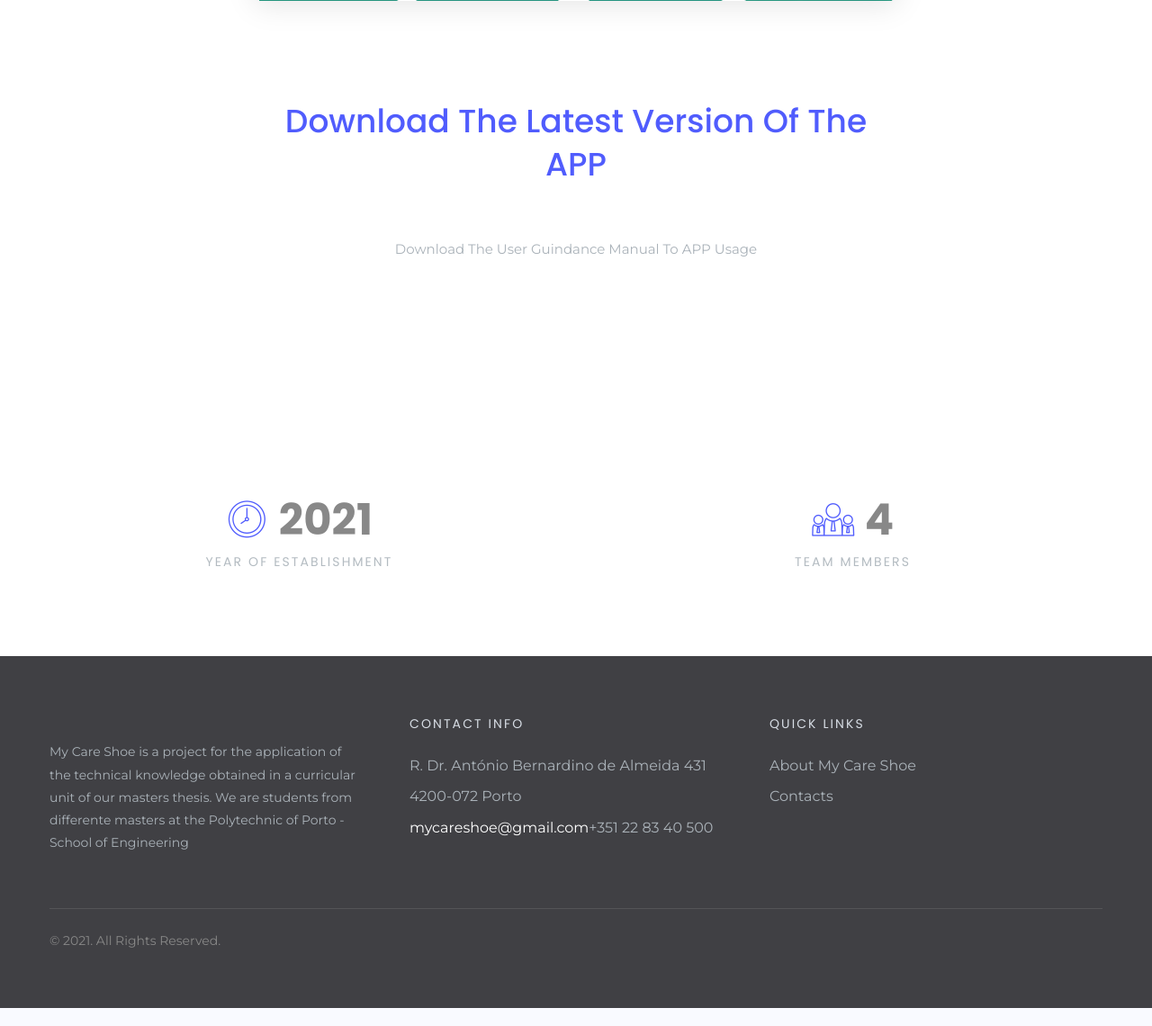
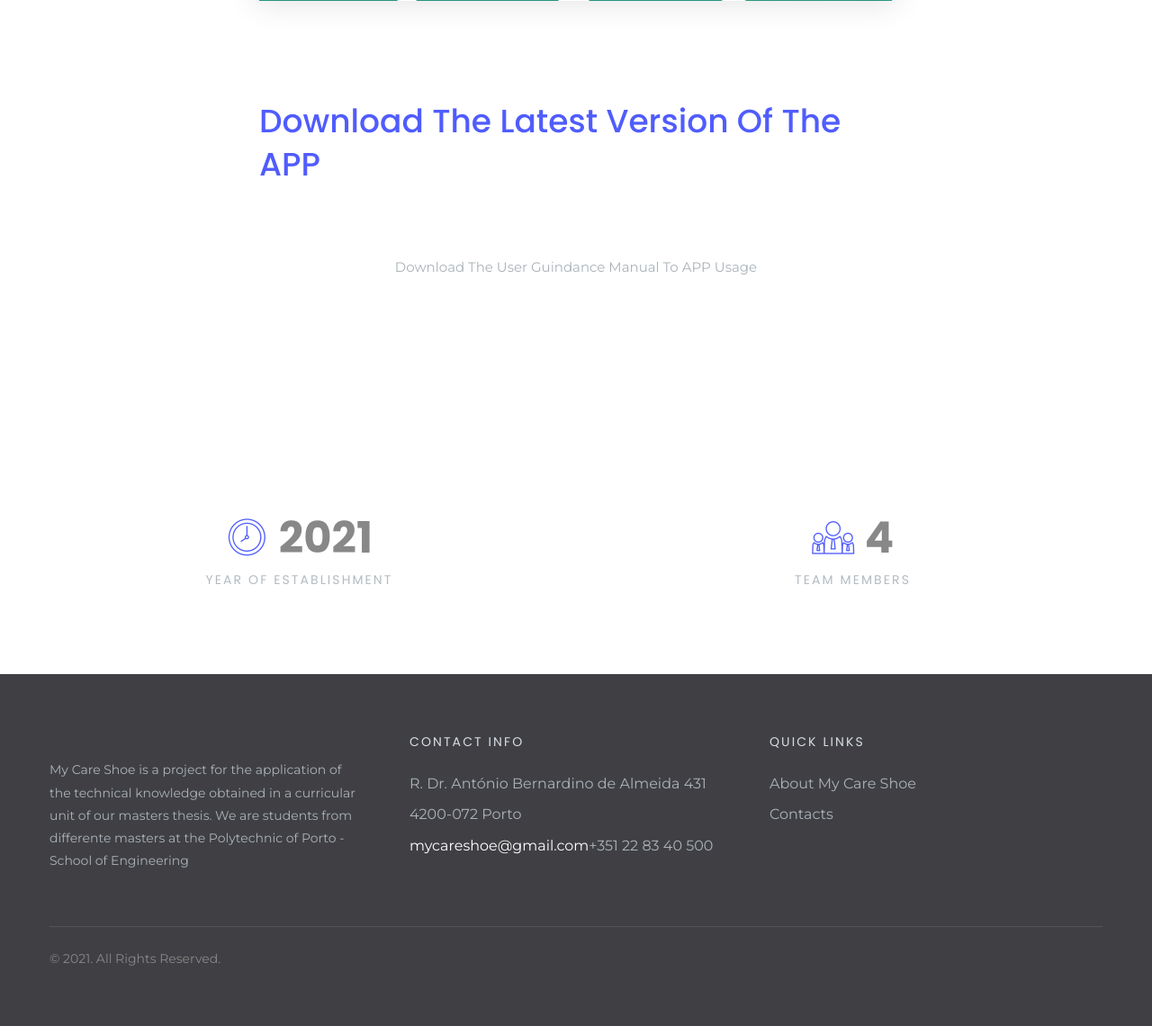
Before and after one commit to joaovsc10/MyCareShoeWebSite, a PHP site: page /about.php in a window 1280 px wide. Shown: the part 1609-2749 px from the top of the page at 90% size. Run offline with PHP 8.4, Linux system fonts and the light colour scheme.

Commit message:
ui update

```diff
--- a/site/about.php
+++ b/site/about.php
@@ -104,9 +104,10 @@
         </div>
 </div>
         </div>
-<div class="row row-30 text-center">
+<div class="row row-30 justify-content-center" id="downloadApp">
         <h3 class="text-capitalize wow fadeInLeft" data-wow-delay=".2s"><span class="text-primary">Download the latest version of the APP</span></h3>
-
+</div>
+<div class="row row-30 justify-content-center" id="downloadAppManual">
 <a href="./files/user_manual_app.pdf" style="margin: 0 auto;font-size: 15px;" class="text-capitalize wow fadeInLeft mt-4" data-wow-delay=".2s" download>Download the user guindance manual to APP usage </a>
 </div>
 </div>
```
